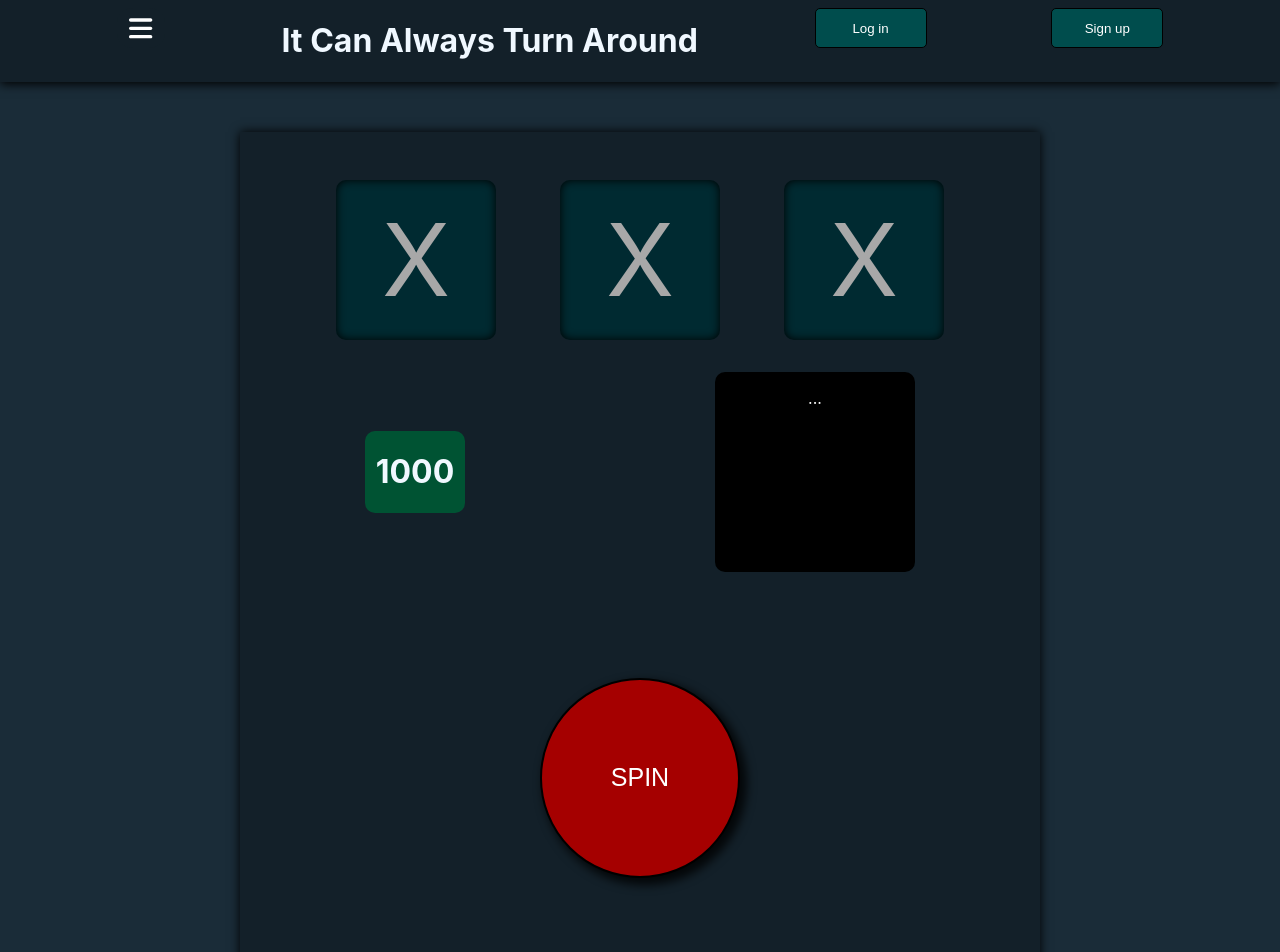
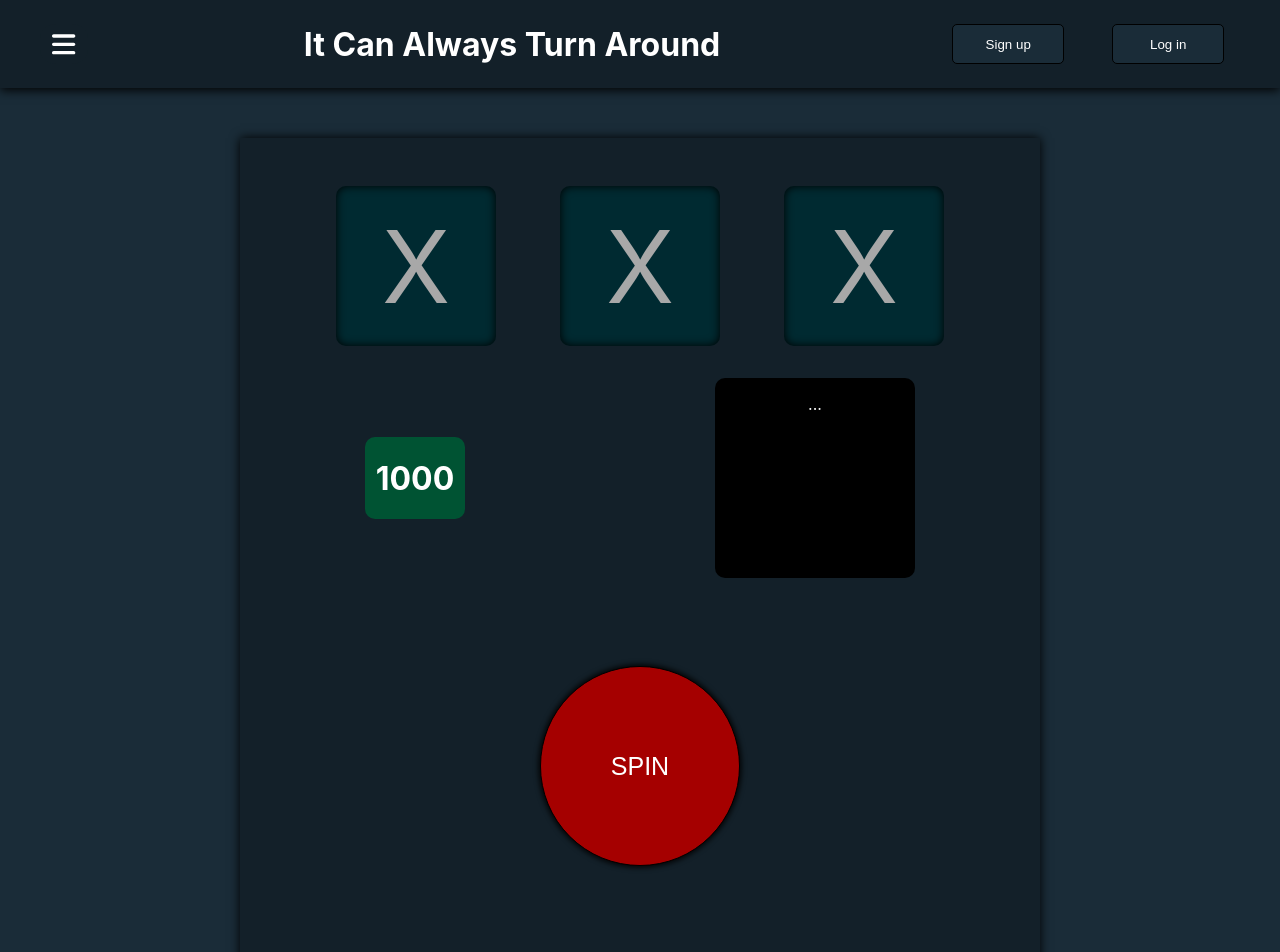
Before and after one commit to williamjar/always-turn-around, a React (Create React App) app in the folder turnaround/: page / in a window 1280 px wide. Shown: the top 952 px of the page. Built offline with nearby package versions, Linux system fonts and the light colour scheme.

Commit message:
Ingen knapper funker :(

```diff
--- a/turnaround/src/App.css
+++ b/turnaround/src/App.css
@@ -10,7 +10,7 @@ body {
 }
 
 h1 {
-  color: aliceblue;
+  color: white;
   text-shadow: 5px 5px 10px 2px;
   text-align: center;
 }
@@ -34,7 +34,6 @@ p {
 
 /*header*/
 .header{
-
 }
 /*-----------*/
 
@@ -113,43 +112,7 @@ p {
   border-radius: 10px;
 }
   /*-----------*/
-
-  /* draw button*/
-.draw-button-container {
-  display: flex;
-  justify-content:space-around;
-  margin: 50px;
-}
-
-.drawbutton {
-  background-color: #a50000; /* Green */
-  border: 2px solid black;
-  color: white;
-  padding: 15px 32px;
-  text-align: center;
-  text-decoration: none;
-  font-size: 16px;
-  border-radius: 50%;
-  height: 200px;
-  width: 200px;
-  box-shadow: 5px 5px 10px 2px rgba(0,0,0,.8);
-  font-size: 25px;
-}
-.drawbutton:hover{
-  background-color: #c90000;
-}
-
-
-  /*-----------*/
 /*-----------*/
-
-
-
-
-
-
-
-
 
 /* gjør ingenting */
 .loader {
--- a/turnaround/src/App.tsx
+++ b/turnaround/src/App.tsx
@@ -3,6 +3,7 @@ import React, { useState, useEffect } from 'react'
 import './App.css'
 import {Button} from "./components/Button";
 import { Header } from './components/Header';
+import { SlotControls } from './components/SlotControls';
 
 function App() {
   const payOutRate = 0.95
@@ -41,7 +42,7 @@ function App() {
     return normalWin
   }
 
-  const drawNumber = () => {
+const drawNumber = () => {
     if (tokens <= 9) return false
 
     setTokens(tokens - 10)
@@ -162,17 +163,8 @@ function App() {
               </div>
             </div>
           </div>
-          <div className="draw-button-container ">
-            <div className="side-spacer"></div>
-            <div className="bandit">
-              <button className="drawbutton" onClick={drawNumber}>
-                SPIN
-              </button>
-            </div>
-            <div className="side-spacer"></div>
-          </div>
+          <SlotControls/>
         </div>
-
         <div className="main-col"></div>
       </div>
     </div>
--- a/turnaround/src/components/Header.tsx
+++ b/turnaround/src/components/Header.tsx
@@ -12,12 +12,10 @@ export const Header = () => {
             <div className='title-container'>
                 <h1 className="title">It Can Always Turn Around</h1>
             </div>
-            <div className="button-container" id="login-button-container">
-                <Button  text={"Log in"}/>
-            </div>
+            <div className='button-container user-buttons'>
+                    <Button text={"Sign up"}/>
 
-            <div className="button-container" id="signUp-button-container">
-                <Button text={"Sign up"}/>
+                    <Button text={"Log in"}/>
             </div>
         </div>
     )
--- a/turnaround/src/components/SlotControls.tsx
+++ b/turnaround/src/components/SlotControls.tsx
@@ -1,9 +1,17 @@
 import React from "react";
+import drawNumber from "../App";
+import styles from './styles/slotControls.module.css';
 
 export const SlotControls = () => {
     return (
-        <div>
-            These are the slot controls
+        <div className={styles.slotControls}>
+            <div className={styles.sideSpacer}></div>
+            <div className={styles.bandit}>
+              <button className={styles.drawbutton} onClick={drawNumber}>
+                SPIN
+              </button>
+            </div>
+            <div className={styles.sideSpacer}></div>
         </div>
     )
 }
--- a/turnaround/src/components/styles/button.module.css
+++ b/turnaround/src/components/styles/button.module.css
@@ -4,16 +4,16 @@
     width: 7rem;
     height: 2.5rem;
     padding: .25em .5em;
-    margin: 0.5rem;
+    margin: 1.5rem;
     border: 1px solid rgb(0, 0, 0);
     border-radius: 5px;
     color: white;
-    background-color: #004d4d;
+    background-color:#1a2c38;
     cursor: pointer;
     transition: .25s;
 }
 
 .btn:hover{
-    border-color:rgb(71, 163, 255);
-    background-color:rgb(0, 33, 66);
+    border-color:#284457;
+    background-color:#1e3341;
 }
--- a/turnaround/src/components/styles/header.module.css
+++ b/turnaround/src/components/styles/header.module.css
@@ -1,11 +1,14 @@
   /* header content start */
   /*content*/
 .header{
+margin:none;
 box-shadow: 0px 2px 10px #000000;
 color:white;
 background-color: #132029;
 display: flex;
-justify-content: space-evenly;
+align-items: center;
+justify-content: center;
+gap:13rem;
 }
   /*-----------*/
 
@@ -24,12 +27,15 @@ justify-content: space-evenly;
 .button-container{
   display:flex;
   align-items: center;
+  justify-content: center;
 }
 
-#login-button-container{
+.user-buttons{
+}
+.login-button-container{
 }
 
-#signUp-button-container{
+.signUp-button-container{
 }
 
 #menu-button-container{
--- a/turnaround/src/components/styles/slotControls.module.css
+++ b/turnaround/src/components/styles/slotControls.module.css
@@ -0,0 +1,25 @@
+.slotControls {
+    display: flex;
+    justify-content:space-around;
+    margin: 2em;
+  }
+
+  .drawbutton {
+    background-color: #a50000; /* Green */
+    border: 1px solid black;
+    color: white;
+    padding: 2em 2em;
+    text-align: center;
+    text-decoration: none;
+    font-size: 16px;
+    border-radius: 50%;
+    height: 8em;
+    width: 8em;
+    box-shadow: 0px 0px 5px 2px rgba(0,0,0,.8);
+    font-size: 25px;
+    cursor: pointer;
+    transition: .25s;
+  }
+  .drawbutton:hover{
+    background-color: #c90000;
+  }
```
